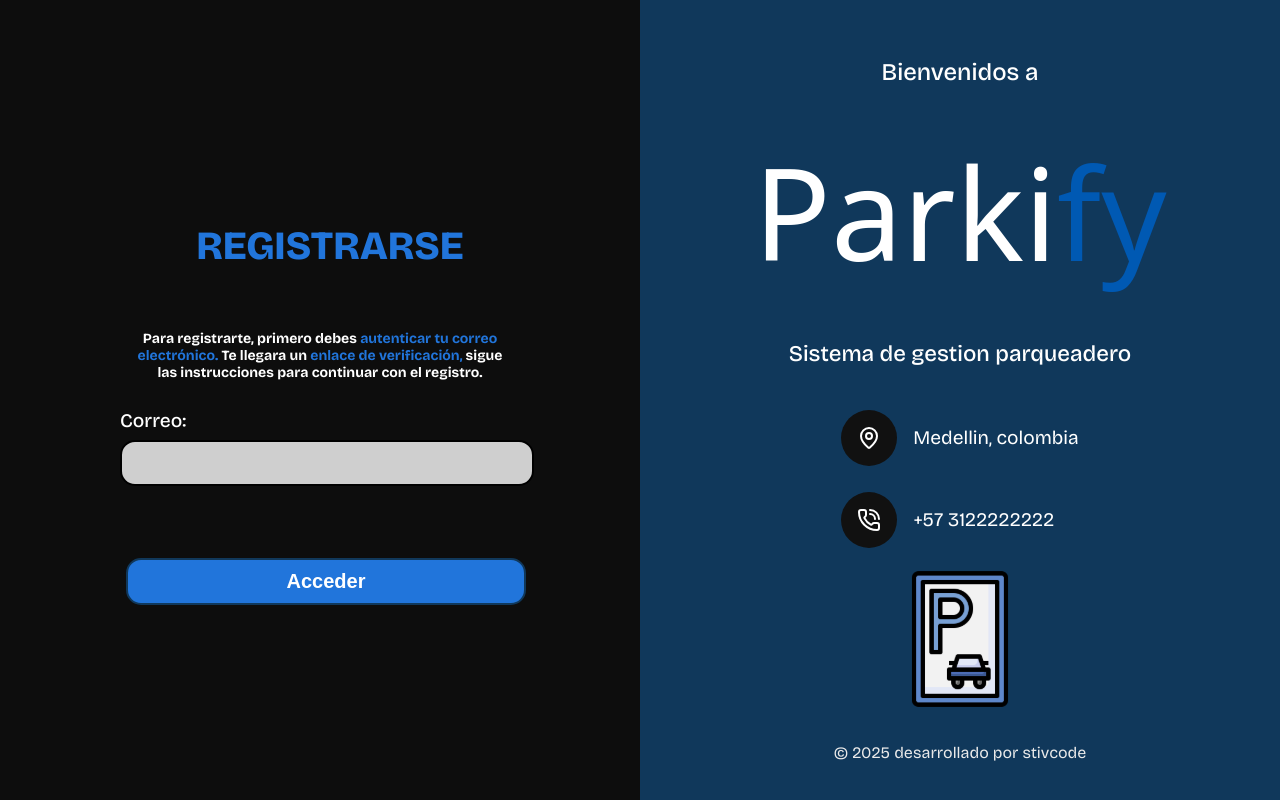
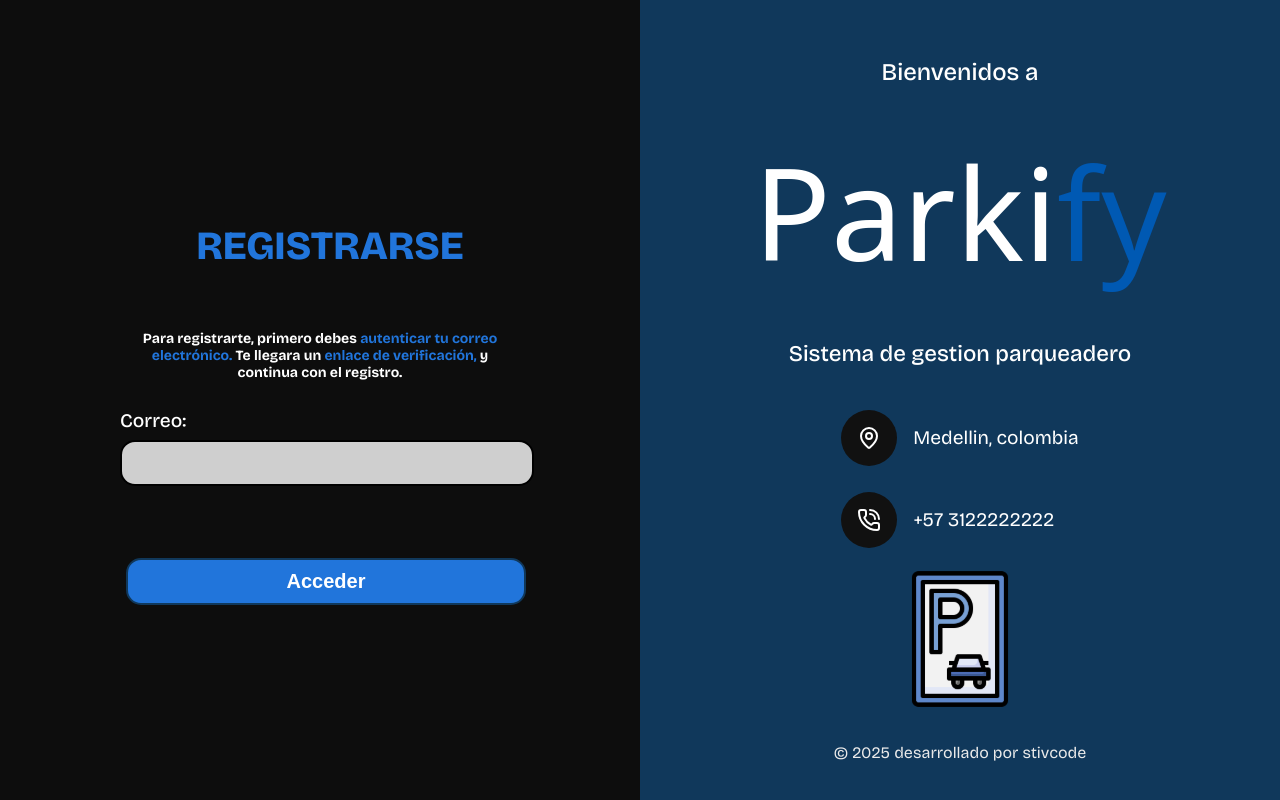
Before and after one commit to stivcode21/Parkify-React, a React (Vite) app: page /signUp in a window 1280 px wide. Built offline with nearby package versions, Linux system fonts and the light colour scheme; a web font is replaced by a local one.

Commit message:
feat: small chanfe in subtitle

```diff
--- a/src/components/organisms/signUp/SignUp.jsx
+++ b/src/components/organisms/signUp/SignUp.jsx
@@ -46,8 +46,7 @@ const SignUp = () => {
       <h2 className={styles.subtitle}>
         Para registrarte, primero debes{" "}
         <strong>autenticar tu correo electrónico.</strong> Te llegara un{" "}
-        <strong>enlace de verificación,</strong> sigue las instrucciones para
-        continuar con el registro.
+        <strong>enlace de verificación,</strong> y continua con el registro.
       </h2>
       <form className={styles.form} onSubmit={handleSubmit}>
         <label className={styles.label}>Correo:</label>
```
